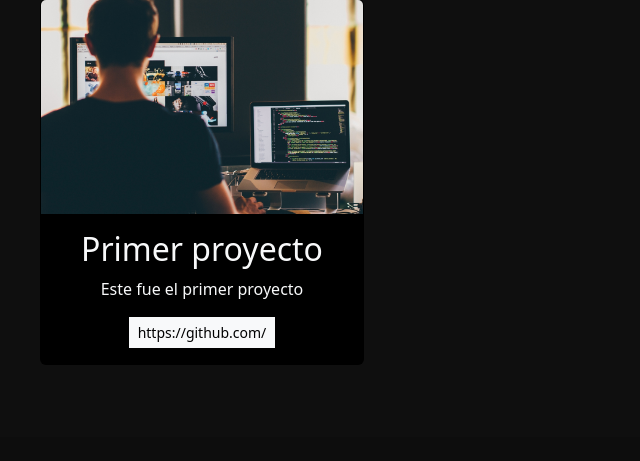
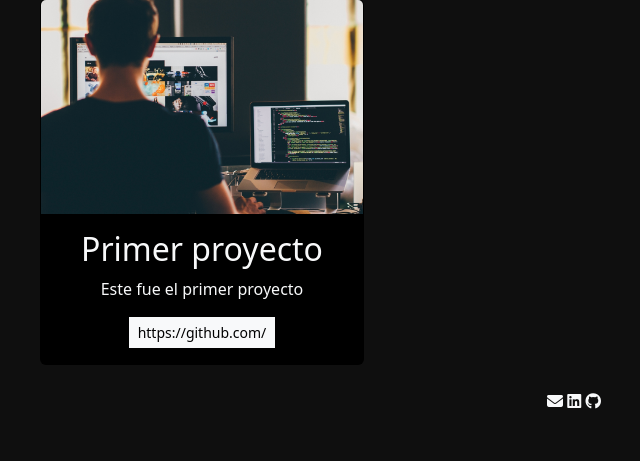
Before and after one commit to DanEVI/django-portafolio, a Django app: page / in a window 1280 px wide. Shown: the part 611-1072 px from the top of the page, without its empty margins (66-706 px from the left). Before the commit the page ends 976 px from the top, so only its background shows below. Run offline with Django 5.2, Linux system fonts and the light colour scheme; data comes from the database, SQL or seed files in the repository.

Commit message:
Iconos agregados en el footer

```diff
--- a/portfolio/templates/home.html
+++ b/portfolio/templates/home.html
@@ -20,6 +20,7 @@
         <a href="{% static '' %}" class="btn btn-primary btn-lg rounded-0 my-3">Download CV</a>
     </div>
 </header>
+
 <div class="row my-4 text-center">
 
     <h3>My projects</h3>
@@ -45,5 +46,13 @@
 
 {% endfor %}
 
+<footer>
+    <div class="contact">
+        <i class="fa-solid fa-envelope"></i>
+        <i class="fa-brands fa-linkedin"></i>
+        <i class="fa-brands fa-github"></i>
+    </div>
+</footer>
+
 {% endblock %}
 </div>
--- a/portfolio/templates/layout.html
+++ b/portfolio/templates/layout.html
@@ -7,6 +7,7 @@
     <title>Portafolio</title>
     <link rel="stylesheet" href="https://cdn.jsdelivr.net/npm/bootstrap@5.3.2/dist/css/bootstrap.min.css">
     <link rel="stylesheet" href="{% static 'main.css' %}">
+    <link rel="stylesheet" href="https://cdnjs.cloudflare.com/ajax/libs/font-awesome/6.5.1/css/all.min.css">
 </head>
 <body class="text-light">
 
```
Also changed, not shown: portfolio/static/main.css (line endings or trailing spaces).
